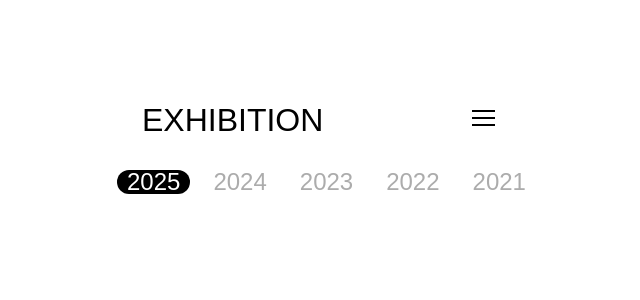
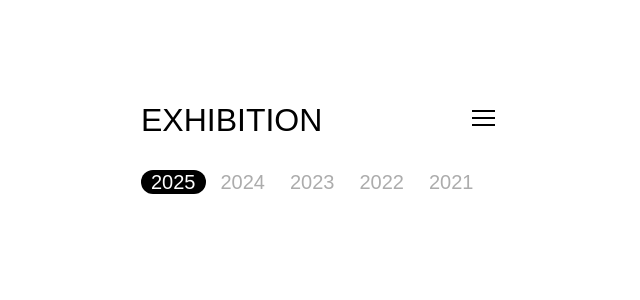
Before and after one commit to Kangmin909/hongyeonju, a React (Create React App) app: page /exhibition in a window 1280 px wide. Shown: the top 300 px of the page, without its empty margins (322-962 px from the left). Built offline with nearby package versions, Linux system fonts and the light colour scheme; a web font is replaced by a local one.

Commit message:
modify layout

```diff
--- a/src/pages/CV/CV.css
+++ b/src/pages/CV/CV.css
@@ -12,7 +12,7 @@
 /* 메뉴 버튼 */
 .cv-menu-button {
   position: absolute;
-  top: 110px;
+  top: 111px;
   right: 24px;
   width: 23px;
   height: 16px;
--- a/src/pages/Exhibition/Exhibition.css
+++ b/src/pages/Exhibition/Exhibition.css
@@ -15,7 +15,7 @@
     position: absolute;
     width: 111px;
     height: 38px;
-    left: 25px;
+    left: 24px;
     top: 80px;
     font-weight: 400;
     font-size: 32px;
@@ -45,8 +45,10 @@
  .exhibitions-container .year-nav {
   position: absolute;
   top: 170px;
+  left: 24px;
+  width: 354px;
   display: flex;
-  gap: 13px;
+  gap: 5px;
   flex-wrap: nowrap;
   overflow-x: auto;
   -webkit-overflow-scrolling: touch;
@@ -60,7 +62,7 @@
 
 .exhibitions-container .year-nav .year {
   font-weight: 400;
-  font-size: 24px;
+  font-size: 20px;
   line-height: 24px;
   color: #ACACAC;
   cursor: pointer;
@@ -73,7 +75,7 @@
 .exhibitions-container .year-nav .year.active {
   background: #000;
   color: #FFF;
-  border-radius: 24px;
+  border-radius: 20px;
 }
 
   /* 작품 목록 */
@@ -167,7 +169,9 @@
     }
 
     .exhibitions-container .year-nav {
-
+      left: 24px;
+      gap: 13px;
+      width: calc(100% - 48px);
     }
 
     .exhibitions-container .year-nav .year {
@@ -178,7 +182,7 @@
 
     .exhibitions-list {
       left: 24px;
-      width: calc(100% - 40px);
+      width: calc(100% - 48px);
     }
   }
 
--- a/src/pages/Works/Works.css
+++ b/src/pages/Works/Works.css
@@ -15,7 +15,7 @@
     position: absolute;
     width: 111px;
     height: 38px;
-    left: 25px;
+    left: 24px;
     top: 80px;
     font-weight: 400;
     font-size: 32px;
@@ -42,10 +42,12 @@
 
   /* 연도 네비게이션 */
   .works-container .year-nav {
-    position: relative;
+    position: absolute;
     top: 170px;
+    left: 24px;
+    width: 354px;
     display: flex;
-    gap: 13px;
+    gap: 5px;
     flex-wrap: nowrap;
     overflow-x: auto;
     -webkit-overflow-scrolling: touch;
@@ -79,7 +81,7 @@
   .works-list {
     position: absolute;
     top: 228px;
-    left: 25px;
+    left: 24px;
     width: 354px;
     display: flex;
     flex-direction: column;
@@ -147,6 +149,9 @@
     }
 
     .works-container .year-nav {
+      left: 24px;
+      gap: 13px;
+      width: calc(100% - 48px);
     }
 
     .works-container .year-nav .year {
```
